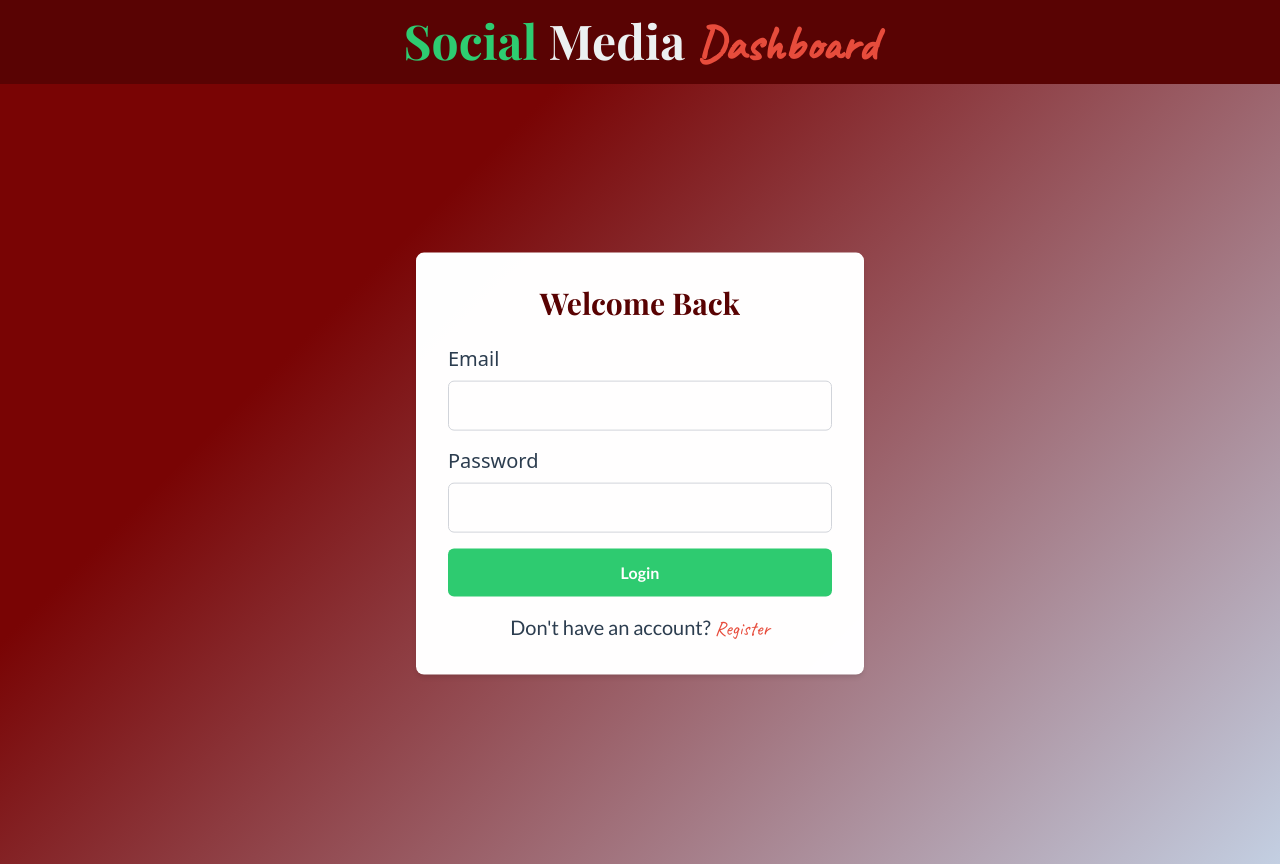
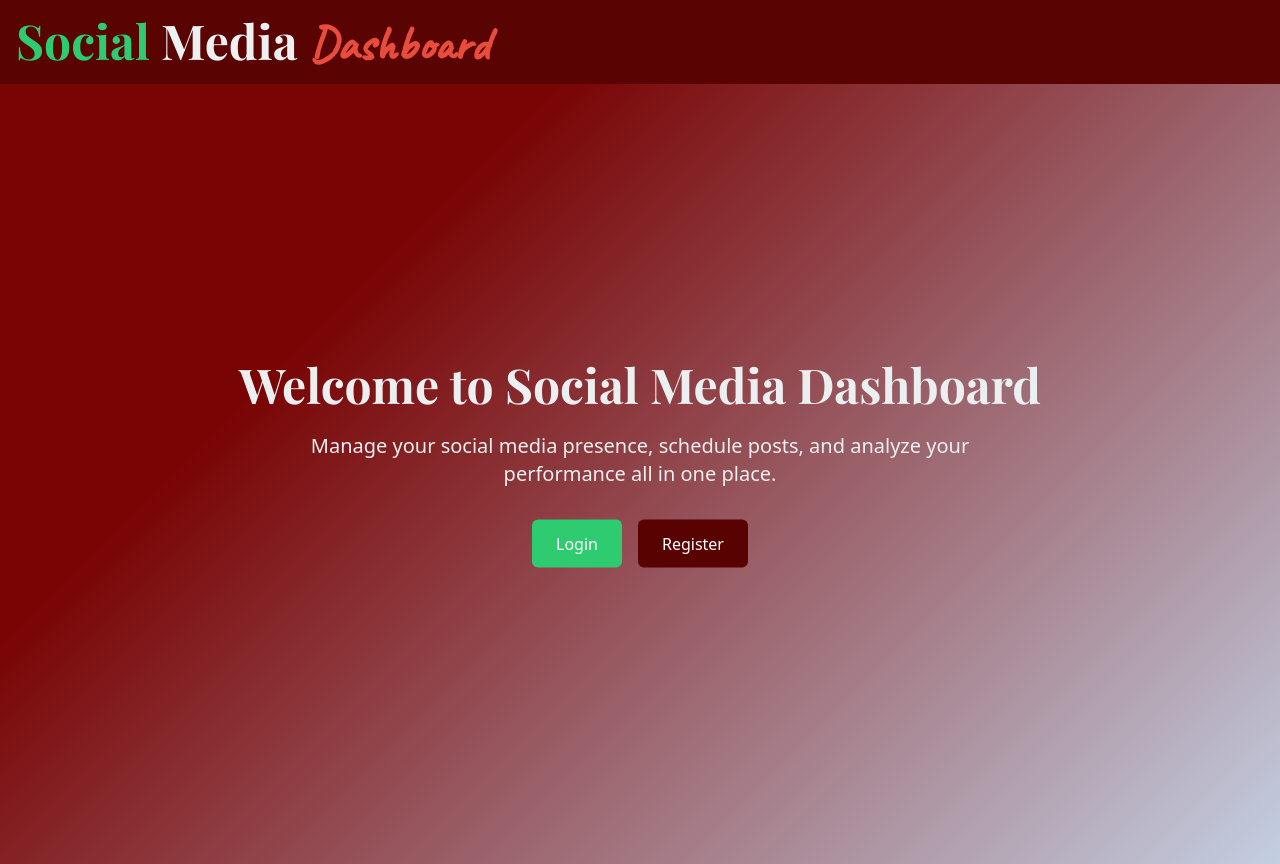
Before and after one commit to Bardsun0/social-media-dashboard, a React (Vite) app: page / in a window 1280 px wide. Built offline with nearby package versions, Linux system fonts and the light colour scheme; no server answers.

Commit message:
Home page added!

```diff
--- a/src/components/AnimatedRoutes.jsx
+++ b/src/components/AnimatedRoutes.jsx
@@ -6,6 +6,7 @@ import Dashboard from "../pages/Dashboard";
 import Profile from "../pages/Profile";
 import PostSchedule from "../pages/PostSchedule";
 import Analytics from "../pages/Analytics";
+import Home from "../pages/Home";
 
 function AnimatedRoutes() {
   const location = useLocation();
@@ -13,7 +14,8 @@ function AnimatedRoutes() {
   return (
     <AnimatePresence mode="wait">
       <Routes location={location} key={location.pathname}>
-        <Route path="/" element={<Login />} />
+        <Route path="/" element={<Home />} />
+        <Route path="/login" element={<Login />} />
         <Route path="/register" element={<Register />} />
         <Route path="/dashboard" element={<Dashboard />} />
         <Route path="/profile" element={<Profile />} />
--- a/src/components/Header.jsx
+++ b/src/components/Header.jsx
@@ -1,4 +1,5 @@
 import { motion } from "framer-motion";
+import { Link } from "react-router-dom";
 
 const Header = () => {
   return (
@@ -8,10 +9,10 @@ const Header = () => {
       transition={{ duration: 0.5 }}
       className="bg-primary text-text-light p-4 fixed top-0 left-0 right-0 z-10"
     >
-      <h1 className="text-5xl font-heading font-bold text-center">
+      <Link to="/" className="text-5xl font-heading font-bold">
         <span className="text-secondary">Social</span> Media{" "}
         <span className="text-accent font-accent">Dashboard</span>
-      </h1>
+      </Link>
     </motion.header>
   );
 };
--- /dev/null
+++ b/src/pages/Home.jsx
@@ -0,0 +1,40 @@
+import { motion } from "framer-motion";
+import { Link } from "react-router-dom";
+import { pageTransition, pageVariants } from "../utils/animations";
+
+function Home() {
+  return (
+    <motion.div
+      initial="initial"
+      animate="in"
+      exit="out"
+      variants={pageVariants}
+      transition={pageTransition}
+      className="min-h-screen flex flex-col items-center justify-center p-4 text-text-light"
+    >
+      <h1 className="text-5xl font-heading font-bold mb-6">
+        Welcome to Social Media Dashboard
+      </h1>
+      <p className="text-xl mb-8 max-w-2xl text-center">
+        Manage your social media presence, schedule posts, and analyze your
+        performance all in one place.
+      </p>
+      <div className="flex space-x-4">
+        <Link
+          to="/login"
+          className="bg-secondary text-white px-6 py-3 rounded-md hover:bg-opacity-90 transition duration-300"
+        >
+          Login
+        </Link>
+        <Link
+          to="/register"
+          className="bg-primary text-white px-6 py-3 rounded-md hover:bg-opacity-90 transition duration-300"
+        >
+          Register
+        </Link>
+      </div>
+    </motion.div>
+  );
+}
+
+export default Home;
```
